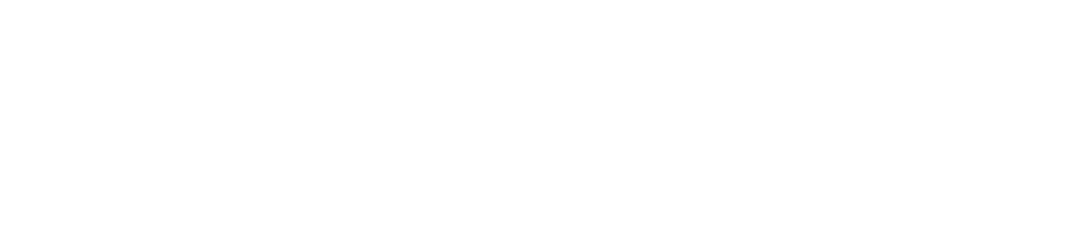
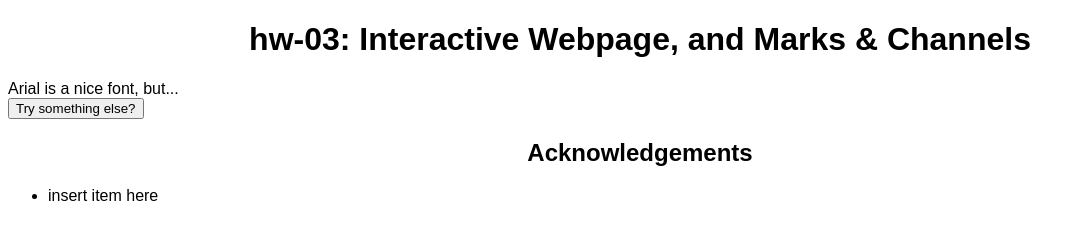
Before and after one commit to DS4200-S23-Class/hw-03-team, a plain HTML site: page index.html in a window 1280 px wide. Shown: the whole page, without its empty margins (0-1085 px from the left). Drawn offline with Linux system fonts and the light colour scheme.

Commit message:
created font changing button

```diff
--- a/index.html
+++ b/index.html
@@ -2,12 +2,45 @@
 <html>
 
 <head>
-    <meta charset=utf-8/>
+
+    <!-- Adding necessary information/connecting to css doc-->
+    <title>hw-03</title>
+    <link rel="stylesheet" type="text/css" href="styles.css">
+
 </head>
 
 
 <body>
 
+    <!-- Add header for the page -->
+    <h1>hw-03: Interactive Webpage, and Marks & Channels</h1>
+
+
+    <!-- Create table w/ visualizations -->
+
+
+    <div>
+
+        <!-- Text box to provide info on functionality of button -->
+        <div id="button-text" class="gen">
+            Arial is a nice font, but...
+        </div>
+
+        <!-- Button changes font of website -->
+        <button type="button" onclick="changeFont()">Try something else?</button>
+
+    </div>
+
+
+    <!-- List acknowledgements -->
+    <h2>Acknowledgements</h2>
+    <div>
+        <ul>
+            <li>insert item here</li>
+        </ul>
+    </div>
+
+    <script src="main.js"></script>
 
 </body>
 
--- /dev/null
+++ b/main.js
@@ -0,0 +1,32 @@
+// Initialize array with different font families
+const fontsList = ["Times New Roman", "Comic Sans MS", "Chalkduster",
+    "Brush Script MT", "Bradley Hand", "Apple Chancery",
+    "Copperplate", "Courier New", "Didot", "Geneva", "Gill Sans",
+    "Luminari", "Marker Felt", "Arial"];
+
+// Initialize counter to iterate through array
+let counter = 0;
+
+// Create text that will remain the same throughout function
+const fontText = " is a nice font, but...";
+
+
+// Function used to change the font on click
+function changeFont() {
+
+    if (counter >= fontsList.length) {
+        counter = 1
+    };
+
+    // Add to counter
+    counter++;
+
+    // Change the font of the website in order of the list
+    document.body.style.fontFamily = fontsList[counter];
+
+    // Create new statement for ahove button
+    let finalStatement = fontsList[counter].concat(fontText)
+
+    // Return the final statement and updates html
+    document.getElementById("button-text").innerHTML = finalStatement;
+};
--- /dev/null
+++ b/styles.css
@@ -0,0 +1,9 @@
+/* Set font of website */
+body {
+    font-family: Arial;
+}
+
+/* Set headers such that they are centered */
+h1, h2 {
+    text-align: center;
+}
```
Also changed, not shown: 1 other file.
